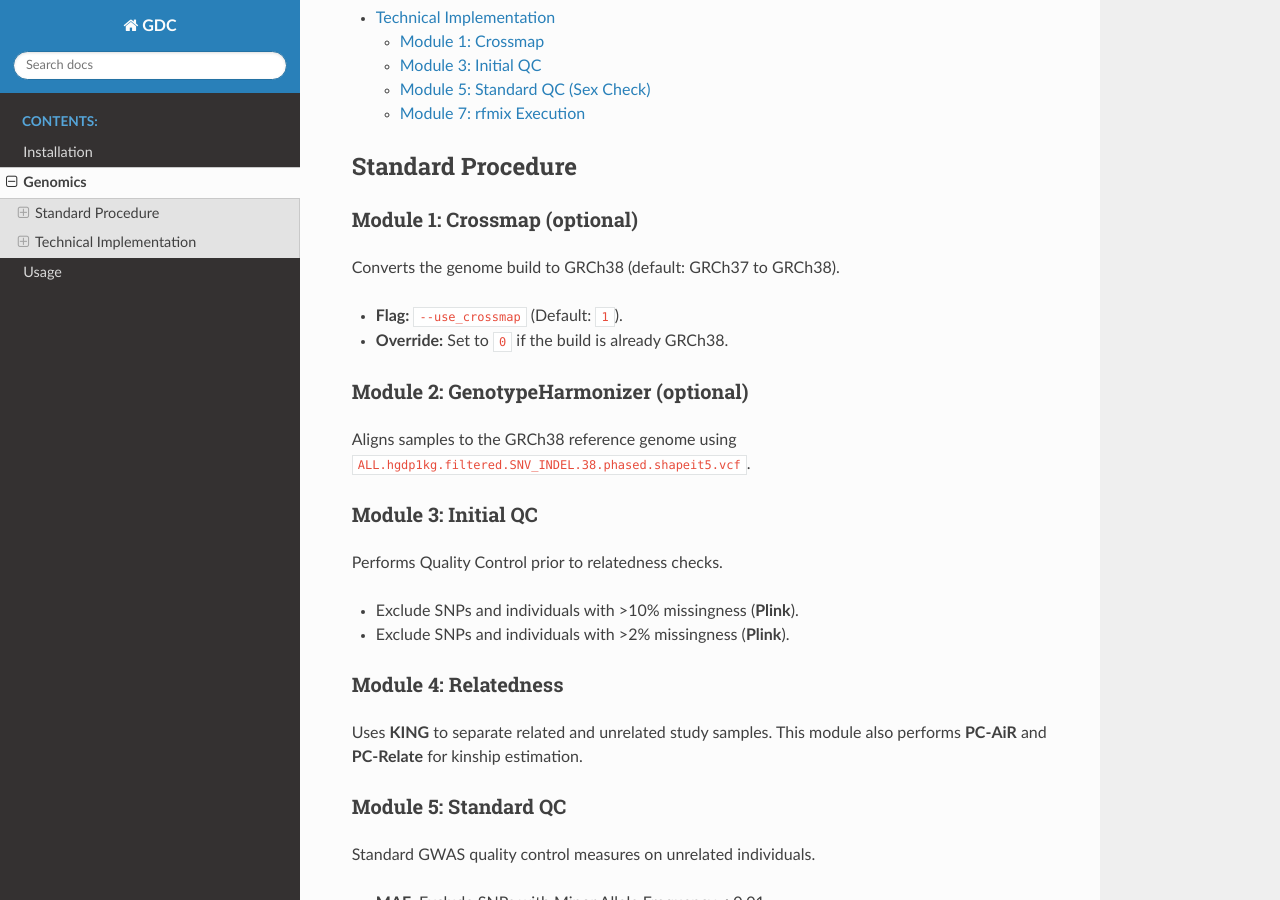
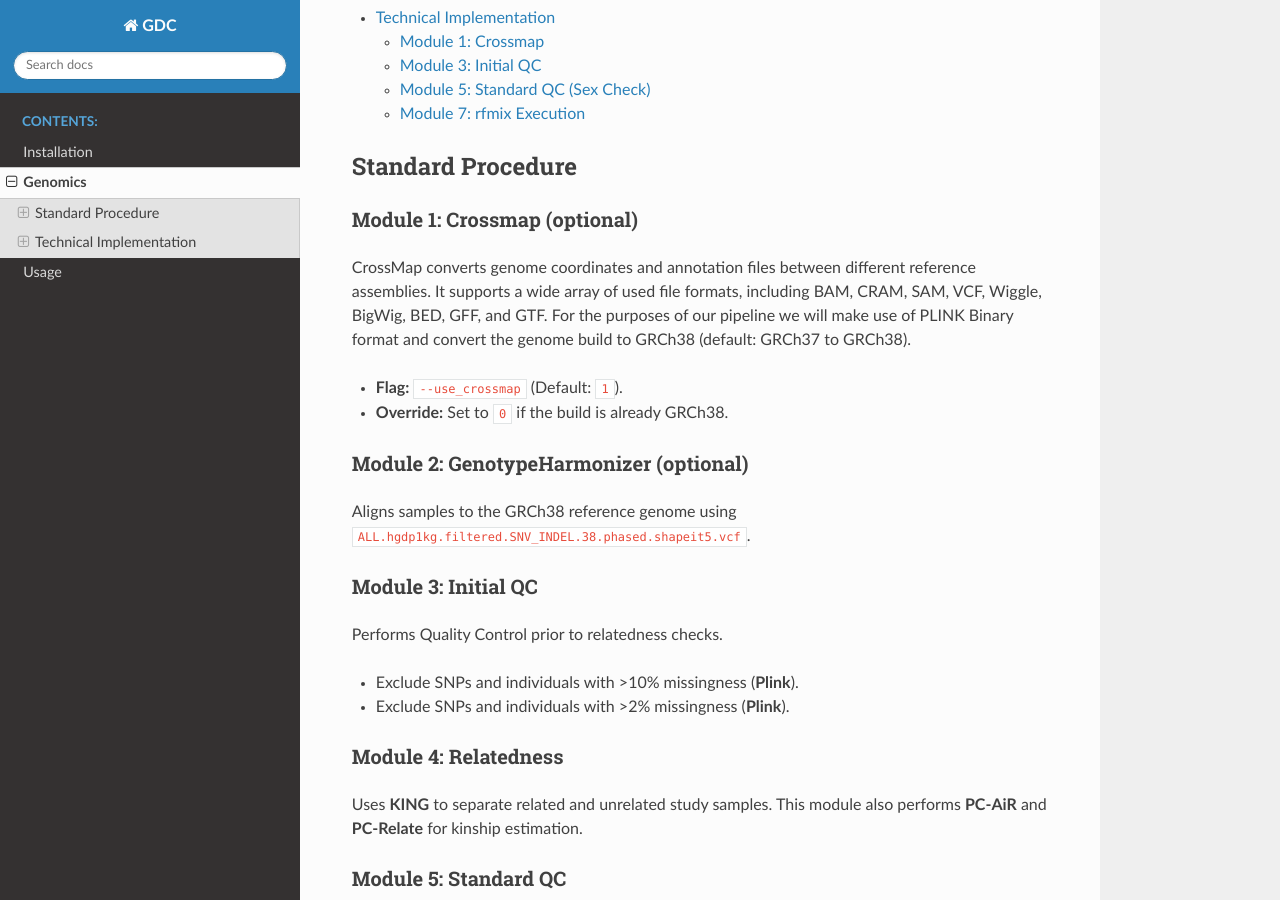
Before and after one commit to and02709/GDC, a Sphinx documentation site: the page built from docs/genomics.rst, in a window 1280 px wide and 900 px high, scrolled down 454 px. Built offline with Sphinx 7.4.7 and the Read the Docs theme 3.1.0, drawn with Linux system fonts in a browser that asks for light colours; pages that are not in the unit, such as notebooks, are missing from menus.

Commit message:
Enhance CrossMap module description in genomics.rst
Expanded the description of the CrossMap module to include supported file formats and clarify its purpose in the pipeline.

```diff
--- a/docs/genomics.rst
+++ b/docs/genomics.rst
@@ -13,7 +13,7 @@ Standard Procedure
 
 Module 1: Crossmap (optional)
 ~~~~~~~~~~~~~~~~~~~~~~~~~~~~~
-Converts the genome build to GRCh38 (default: GRCh37 to GRCh38).
+CrossMap converts genome coordinates and annotation files between different reference assemblies. It supports a wide array of used file formats, including BAM, CRAM, SAM, VCF, Wiggle, BigWig, BED, GFF, and GTF. For the purposes of our pipeline we will make use of PLINK Binary format and convert the genome build to GRCh38 (default: GRCh37 to GRCh38).
 
 * **Flag:** ``--use_crossmap`` (Default: ``1``).
 * **Override:** Set to ``0`` if the build is already GRCh38.
```
